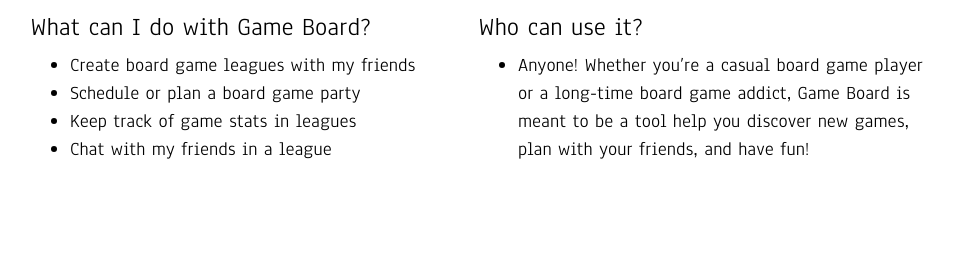
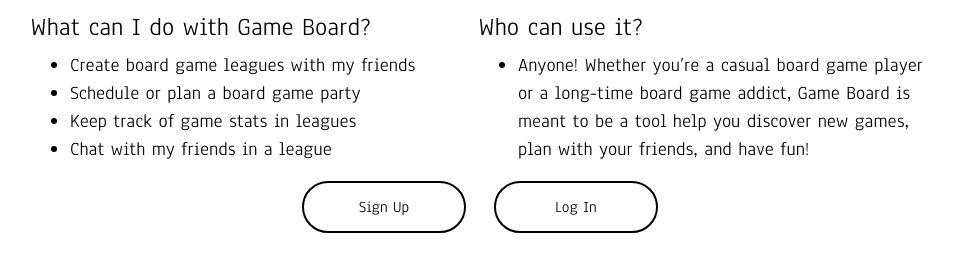
Before and after one commit to TimothyWang56/game-board, a React app: page / in a window 1280 px wide. Shown: the part 118-390 px from the top of the page, without its empty margins (162-1116 px from the left). Built offline with nearby package versions, Linux system fonts and the light colour scheme.

Commit message:
add sign up and log in button to landing page

```diff
--- a/src/Pages/LandingPage/LandingPage.js
+++ b/src/Pages/LandingPage/LandingPage.js
@@ -1,6 +1,7 @@
 import React, { Component } from 'react';
 import './LandingPage.scss';
 import BulletList from '../../Components/BulletList/BulletList';
+import Button from '../../Components/Button/Button';
 import dice from '../../Assets/Images/dice.svg';
 
 const landingPageBullets1 = [
@@ -15,6 +16,14 @@
 ]
 
 class LandingPage extends Component {
+    handleLogInClick() {
+        console.log('Log in pressed');
+    }
+
+    handleSignUpClick() {
+        console.log('Sign up pressed');
+    }
+
     render() {
         return (
             <div className='landing-page'>
@@ -40,6 +49,14 @@
                         </div>
                     </div>
                 </div>
+                <div className='landing-page-buttons'>
+                    <div className='landing-page-button'>
+                        <Button buttonText='Sign Up' handleOnClick={this.handleSignUpClick.bind(this)}/>
+                    </div>
+                    <div className='landing-page-button'>
+                        <Button buttonText='Log In' handleOnClick={this.handleLogInClick.bind(this)}/>
+                    </div>
+                </div>
             </div>
         )
     }
--- a/src/Pages/LandingPage/LandingPage.scss
+++ b/src/Pages/LandingPage/LandingPage.scss
@@ -50,6 +50,21 @@
             padding: 0.5em 0em;
         }
     }
+
+    .landing-page-buttons {
+        display: flex;
+        flex-direction: row;
+        width: 100%;
+        justify-content: center;
+        align-items: center;
+        gap: 2em;
+        padding-top: 0.5em;
+
+        .landing-page-button {
+            height: 3em;
+            width: 10em;
+        }
+    }
 }
 
 @media screen and (max-width: $breakpoint-tablet) {
@@ -91,5 +106,10 @@
                 font-size: 0.7em;
             }
         }
+
+        .landing-page-buttons {
+            flex-direction: column;
+            gap: 1em;
+        }
     }
 }
```
